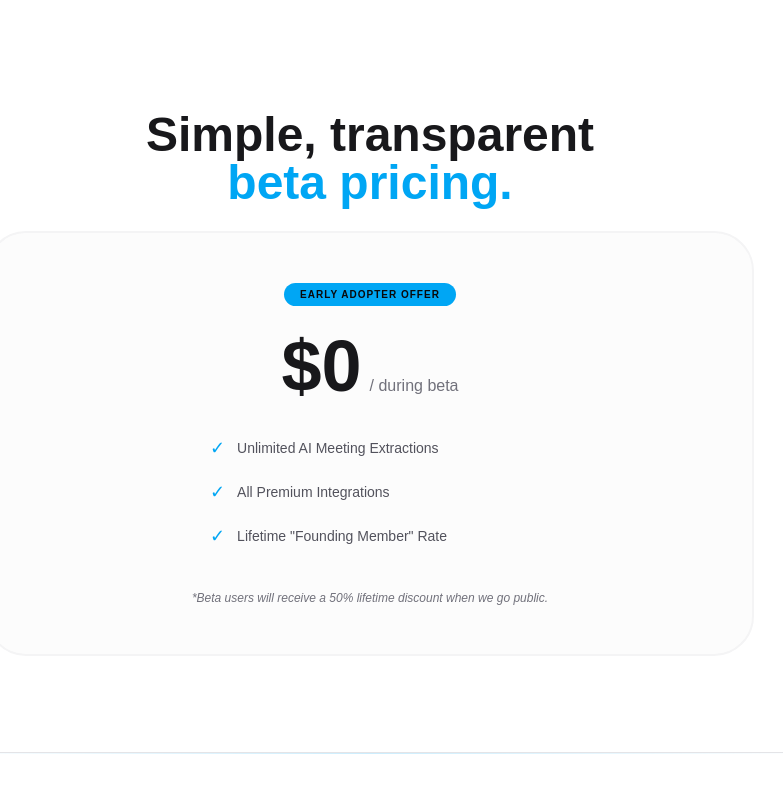
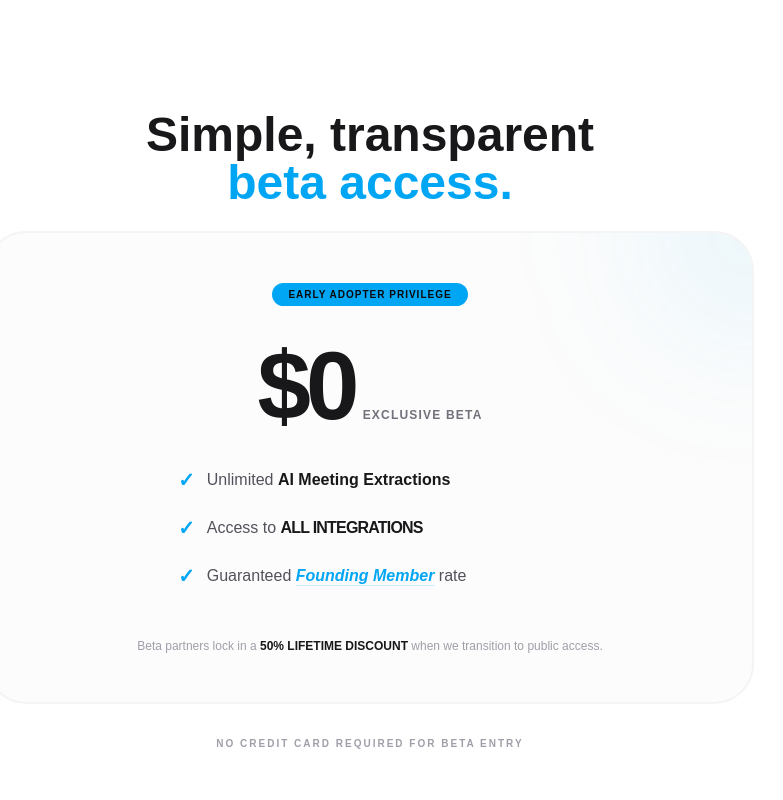
Before and after one commit to iamxenon404/meet-mind, a Next.js app in the folder landingpage/meetmind-landing/: page / in a window 1280 px wide. Shown: the part 4920-5720 px from the top of the page, without its empty margins (270-1053 px from the left). Built offline with nearby package versions, Linux system fonts and the light colour scheme; no server answers.

Commit message:
updated pricing section

```diff
--- a/landingpage/meetmind-landing/app/components/sections/Pricing.tsx
+++ b/landingpage/meetmind-landing/app/components/sections/Pricing.tsx
@@ -3,40 +3,53 @@ import { motion } from "framer-motion";
 
 export default function Pricing() {
   return (
-    <section id="pricing" className="py-24 px-6 bg-white dark:bg-zinc-950">
+    <section id="pricing" className="py-24 px-6 bg-white dark:bg-zinc-950 transition-colors duration-500">
       <div className="max-w-3xl mx-auto text-center">
         <h2 className="text-3xl md:text-5xl font-bold text-zinc-900 dark:text-white mb-6">
           Simple, transparent <br />
-          <span className="text-sky-500">beta pricing.</span>
+          <span className="text-sky-500">beta access.</span>
         </h2>
 
-        <div className="relative p-8 md:p-12 rounded-[2.5rem] border-2 border-zinc-100 dark:border-white/5 bg-zinc-50/50 dark:bg-zinc-900/30 overflow-hidden">
-          {/* Tag */}
-          <span className="inline-block px-4 py-1 rounded-full bg-sky-500 text-zinc-950 text-[10px] font-black uppercase tracking-widest mb-6">
-            Early Adopter Offer
+        <div className="relative p-8 md:p-12 rounded-[2.5rem] border-2 border-zinc-100 dark:border-white/5 bg-zinc-50/50 dark:bg-zinc-900/30 overflow-hidden group hover:border-sky-500/30 transition-all duration-500">
+
+          {/* Top Badge */}
+          <span className="inline-block px-4 py-1 rounded-full bg-sky-500 text-zinc-950 text-[10px] font-black uppercase tracking-widest mb-8">
+            Early Adopter Privilege
           </span>
 
           <div className="mb-8">
-            <span className="text-5xl md:text-7xl font-black text-zinc-900 dark:text-white">$0</span>
-            <span className="text-zinc-500 dark:text-zinc-400 font-medium ml-2">/ during beta</span>
+            <span className="text-5xl md:text-8xl font-black text-zinc-900 dark:text-white tracking-tighter">$0</span>
+            <span className="text-zinc-500 dark:text-zinc-400 font-bold ml-2 uppercase text-xs tracking-widest">
+              exclusive beta
+            </span>
           </div>
 
-          <ul className="space-y-4 mb-10 text-left max-w-xs mx-auto">
-            <li className="flex items-center gap-3 text-sm text-zinc-600 dark:text-zinc-400">
-              <span className="text-sky-500 text-lg">✓</span> Unlimited AI Meeting Extractions
+          <ul className="space-y-5 mb-12 text-left max-w-sm mx-auto">
+            <li className="flex items-center gap-3 text-sm md:text-base text-zinc-600 dark:text-zinc-400 font-medium">
+              <span className="text-sky-500 text-xl font-black">✓</span>
+              <span>Unlimited <span className="text-zinc-900 dark:text-zinc-100 font-bold">AI Meeting Extractions</span></span>
             </li>
-            <li className="flex items-center gap-3 text-sm text-zinc-600 dark:text-zinc-400">
-              <span className="text-sky-500 text-lg">✓</span> All Premium Integrations
+            <li className="flex items-center gap-3 text-sm md:text-base text-zinc-600 dark:text-zinc-400 font-medium">
+              <span className="text-sky-500 text-xl font-black">✓</span>
+              <span>Access to <span className="text-zinc-900 dark:text-zinc-100 font-bold uppercase tracking-tighter">all integrations</span></span>
             </li>
-            <li className="flex items-center gap-3 text-sm text-zinc-600 dark:text-zinc-400">
-              <span className="text-sky-500 text-lg">✓</span> Lifetime "Founding Member" Rate
+            <li className="flex items-center gap-3 text-sm md:text-base text-zinc-600 dark:text-zinc-400 font-medium">
+              <span className="text-sky-500 text-xl font-black">✓</span>
+              <span>Guaranteed <span className="text-sky-500 font-extrabold italic underline decoration-sky-500/20 underline-offset-4">Founding Member</span> rate</span>
             </li>
           </ul>
 
-          <p className="text-xs text-zinc-500 dark:text-zinc-500 italic">
-            *Beta users will receive a 50% lifetime discount when we go public.
+          <p className="text-xs text-zinc-400 dark:text-zinc-500 font-medium">
+            Beta partners lock in a <span className="font-black text-zinc-900 dark:text-zinc-300">50% LIFETIME DISCOUNT</span> when we transition to public access.
           </p>
+
+          {/* Background Decorative Glow */}
+          <div className="absolute -top-24 -right-24 w-48 h-48 bg-sky-500/10 blur-[80px] rounded-full pointer-events-none" />
         </div>
+
+        <p className="mt-8 text-zinc-400 dark:text-zinc-600 text-[10px] font-bold uppercase tracking-[0.2em]">
+          No credit card required for beta entry
+        </p>
       </div>
     </section>
   );
```
